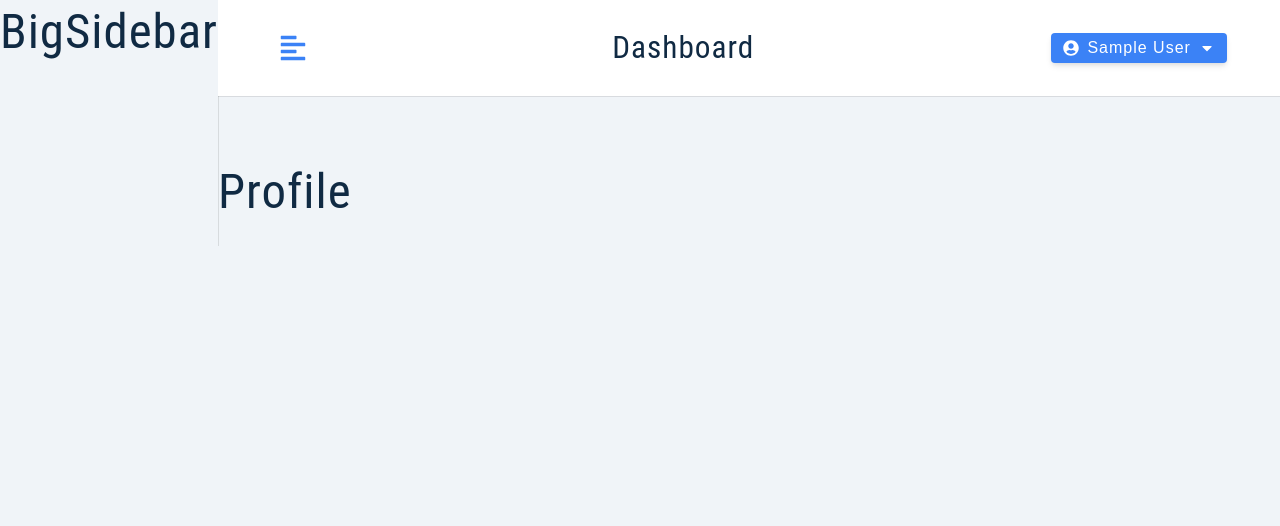
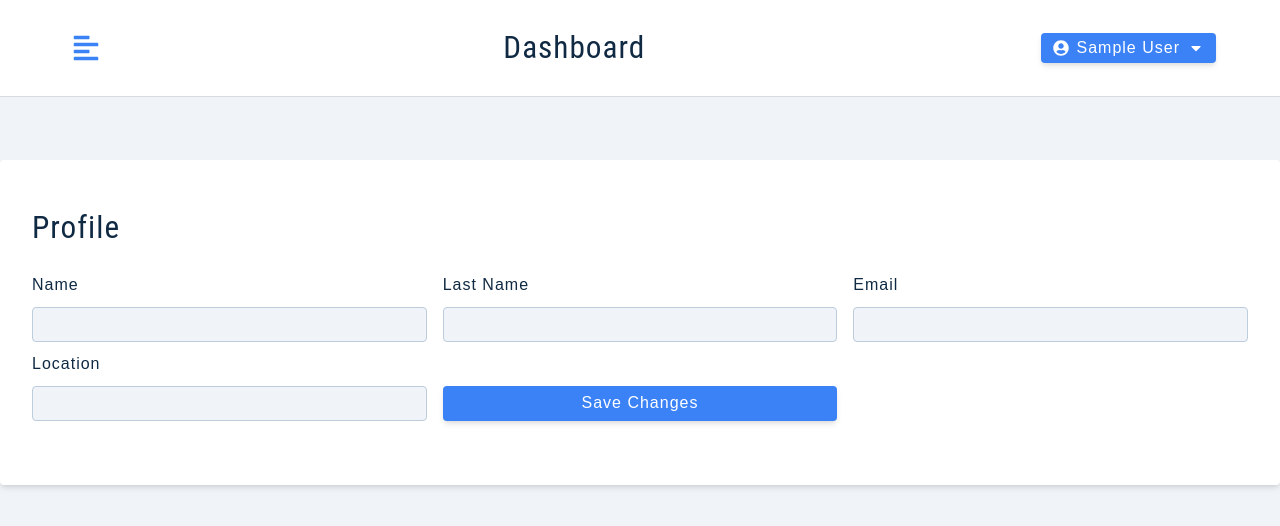
Before and after one commit to hyelci/job-board, a React (Create React App) app: page /profile in a window 1280 px wide. Shown: the top 526 px of the page. Built offline with nearby package versions, Linux system fonts and the light colour scheme; sample sign-in values are in the browser's storage.

Commit message:
updating the profile page

```diff
--- a/src/components/BigSidebar.js
+++ b/src/components/BigSidebar.js
@@ -1,9 +1,24 @@
+import NavLinks from "./NavLinks";
+import Logo from "../components/Logo";
 import Wrapper from "../assets/wrappers/BigSidebar";
+import { useSelector } from "react-redux";
 
 const BigSidebar = () => {
+  const { isSidebarOpen } = useSelector((store) => store.user);
   return (
     <Wrapper>
-      <h1>BigSidebar</h1>
+      <div
+        className={
+          isSidebarOpen ? "sidebar-container show-sidebar" : "sidebar-container"
+        }
+      >
+        <div className="content">
+          <header>
+            <Logo />
+          </header>
+          <NavLinks />
+        </div>
+      </div>
     </Wrapper>
   );
 };
--- a/src/components/FormRow.js
+++ b/src/components/FormRow.js
@@ -2,7 +2,7 @@ const FormRow = ({ type, name, value, handleChange, labelText }) => {
   return (
     <div className="form-row">
       <label htmlFor={name} className="form-label">
-        {name}
+        {labelText || name}
       </label>
       <input
         type={type}
--- /dev/null
+++ b/src/components/NavLinks.js
@@ -0,0 +1,27 @@
+import { NavLink } from "react-router-dom";
+import links from "../utils/links";
+
+const NavLinks = ({ toggle }) => {
+  return (
+    <div className="nav-links">
+      {links.map((link) => {
+        const { text, path, id, icon } = link;
+        return (
+          <NavLink
+            to={path}
+            className={({ isActive }) => {
+              return isActive ? "nav-link active" : "nav-link";
+            }}
+            key={id}
+            onClick={toggle}
+          >
+            <span className="icon">{icon}</span>
+            {text}
+          </NavLink>
+        );
+      })}
+    </div>
+  );
+};
+
+export default NavLinks;
--- a/src/components/SmallSidebar.js
+++ b/src/components/SmallSidebar.js
@@ -1,18 +1,13 @@
 import Wrapper from "../assets/wrappers/SmallSidebar";
 import { FaTimes } from "react-icons/fa";
-import { NavLink } from "react-router-dom";
 import Logo from "./Logo";
 import { useSelector, useDispatch } from "react-redux";
 import { toggleSidebar } from "../features/user/userSlice";
-import links from "../utils/links";
+import NavLinks from "./NavLinks";
 
 const SmallSidebar = () => {
   const { isSidebarOpen } = useSelector((store) => store.user); //niye isSidebarOpen'i destructure ediyoruz burada?
   const dispatch = useDispatch();
-
-  const toggle = () => {
-    dispatch(toggleSidebar());
-  };
 
   return (
     <Wrapper>
@@ -22,30 +17,16 @@ const SmallSidebar = () => {
         }
       >
         <div className="content">
-          <button className="close-btn" onClick={toggle}>
+          <button
+            className="close-btn"
+            onClick={() => dispatch(toggleSidebar())}
+          >
             <FaTimes />
           </button>
           <header>
             <Logo />
           </header>
-          <div className="nav-links">
-            {links.map((link) => {
-              const { text, path, id, icon } = link;
-              return (
-                <NavLink
-                  to={path}
-                  className={({ isActive }) => {
-                    return isActive ? "nav-link active" : "nav-link";
-                  }}
-                  key={id}
-                  onClick={toggle}
-                >
-                  <span className="icon">{icon}</span>
-                  {text}
-                </NavLink>
-              );
-            })}
-          </div>
+          <NavLinks toggle={() => dispatch(toggleSidebar())} />
         </div>
       </div>
     </Wrapper>
--- /dev/null
+++ b/src/features/user/userThunk.js
@@ -0,0 +1,43 @@
+import customFetch from "../../utils/axios";
+import { logoutUser } from "./userSlice";
+
+export const registerUserThunk = async (url, user, thunkAPI) => {
+  try {
+    const response = await customFetch.post(url, user);
+    return response.data;
+  } catch (error) {
+    return thunkAPI.rejectWithValue(error.response.data.msg);
+  }
+};
+
+export const loginUserThunk = async (url, user, thunkAPI) => {
+  try {
+    const response = await customFetch.post(url, user); //customFetch neden .post?
+
+    return response.data;
+  } catch (error) {
+    return thunkAPI.rejectWithValue(error.response.data.msg);
+  }
+};
+
+export const updateUserThunk = async (url, user, thunkAPI) => {
+  try {
+    const resp = await customFetch.patch(url, user, {
+      //customFetch neden .patch
+      headers: {
+        authorization: `Bearer ${thunkAPI.getState().user.user.token}`,
+      },
+    });
+    return resp.data;
+  } catch (error) {
+    if (error.response.status === 401) {
+      //error.response.status bunlari console'da yazdirip bakmisti ama ben console'da yazdirmadan nasl yazabilirim?
+      thunkAPI.dispatch(logoutUser());
+      return thunkAPI.rejectWithValue("Unauthorized! Logging Out...");
+    }
+    return thunkAPI.rejectWithValue(error.response.data.msg);
+    //burdaki error.response.data.msg? i anlatir misin?
+  }
+};
+
+//bunun ustunden gecebilir miyiz?
--- a/src/pages/Register.js
+++ b/src/pages/Register.js
@@ -62,7 +62,7 @@ function Register() {
           <FormRow
             type="text"
             name="name"
-            value={values.name} //bunu anlamadim ya?
+            value={values.name}
             handleChange={handleChange}
           />
         )}
--- a/src/pages/dashboard/Profile.js
+++ b/src/pages/dashboard/Profile.js
@@ -1,5 +1,76 @@
+import { useState } from "react";
+import { FormRow } from "../../components";
+import Wrapper from "../../assets/wrappers/DashboardFormPage";
+import { useDispatch, useSelector } from "react-redux";
+import { toast } from "react-toastify";
+import { updateUser } from "../../features/user/userSlice";
+
 const Profile = () => {
-  return <h1>Profile</h1>;
+  const { isLoading, user } = useSelector((store) => store.user);
+  const dispatch = useDispatch();
+  const [userData, setUserData] = useState({
+    //userData'nin ilk degerleri bunlar degil mi? ama user?. ne demek
+    name: user?.name || "",
+    email: user?.email || "",
+    lastName: user?.lastName || "",
+    location: user?.location || "",
+  });
+
+  const handleSubmit = (e) => {
+    e.preventDefault();
+    const { name, email, lastName, location } = userData;
+    if (!name || !email || !lastName || !location) {
+      toast.error("please fill out all fields");
+      return;
+    }
+    dispatch(updateUser(userData));
+  };
+
+  const handleChange = (e) => {
+    const name = e.target.name;
+    const value = e.target.value;
+    setUserData({ ...userData, [name]: value });
+  };
+
+  return (
+    <Wrapper>
+      <form className="form" action="" onSubmit={handleSubmit}>
+        <h3>profile</h3>
+        <div className="form-center">
+          <FormRow
+            type="text"
+            name="name"
+            value={userData.name}
+            handleChange={handleChange}
+          />
+          <FormRow
+            type="text"
+            labelText="last name" //burda niye labelText var. FormRow'da labelText || name yazdik?
+            name="lastName"
+            value={userData.lastName}
+            handleChange={handleChange}
+          />
+          <FormRow
+            type="email"
+            name="email"
+            value={userData.email}
+            handleChange={handleChange}
+          />
+          <FormRow
+            type="text"
+            name="location"
+            value={userData.location}
+            handleChange={handleChange}
+          />
+          <button type="submit" className="btn btn-block" disable={isLoading}>
+            {isLoading ? "Please Wait..." : "Save Changes"}
+          </button>
+        </div>
+      </form>
+    </Wrapper>
+  );
 };
 
 export default Profile;
+
+//37deki FormRow type="text" name="name" name=name ne demek?
--- a/src/utils/links.js
+++ b/src/utils/links.js
@@ -4,7 +4,6 @@ import { FaWpforms } from "react-icons/fa";
 import { ImProfile } from "react-icons/im";
 
 const links = [
-  //burda ne yapti?
   { id: 1, text: "stats", path: "/", icon: <IoBarChartSharp /> },
   { id: 2, text: "all jobs", path: "all-job", icon: <MdQueryStats /> },
   { id: 3, text: "add job", path: "add-job", icon: <FaWpforms /> },
```
